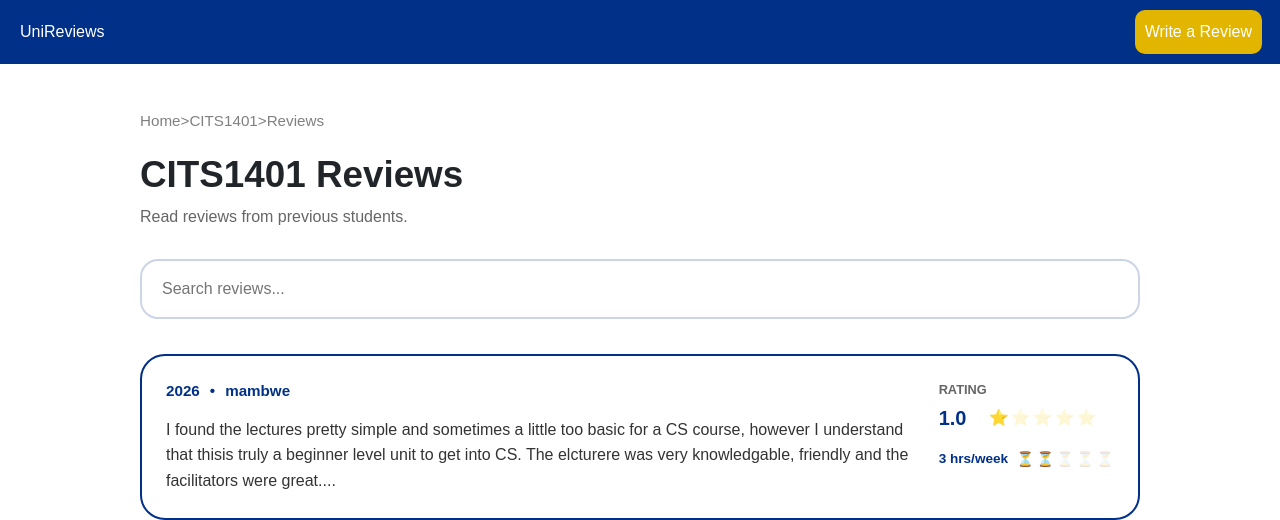
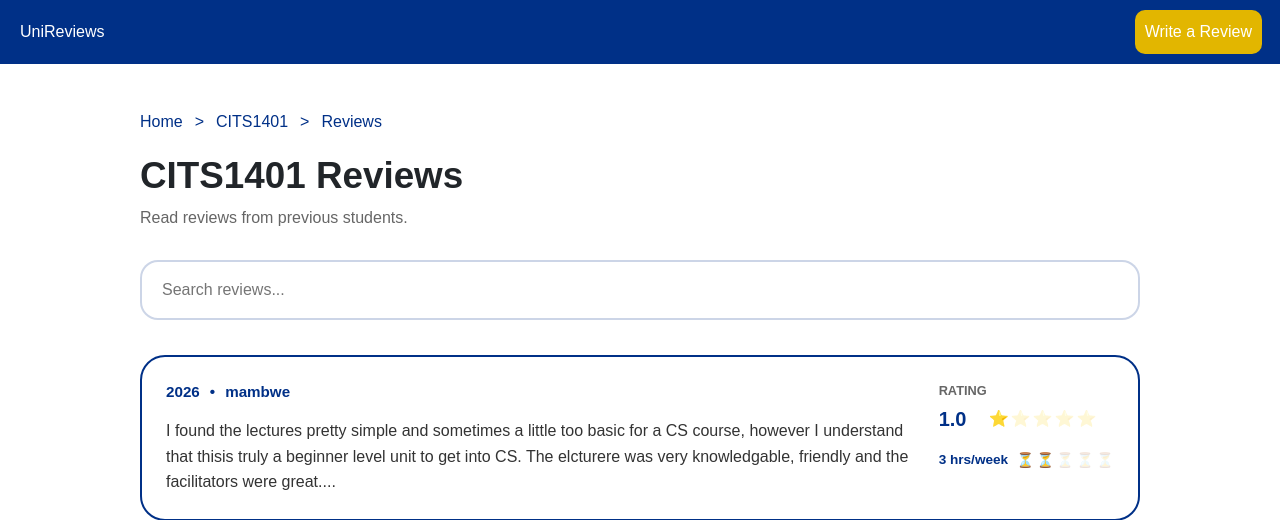
Before and after one commit to KGLapuz/AgileWebDevCits3403, a Flask app: page /CITS1401/reviews in a window 1280 px wide. Shown: the top 520 px of the page. Run offline with Flask 3, Linux system fonts and the light colour scheme; some libraries are stand-ins or nearby versions.

Commit message:
CSS edits - Breadcrumb colour change

```diff
--- a/app/static/css/content_list.css
+++ b/app/static/css/content_list.css
@@ -20,12 +20,13 @@ body {
 
 .breadcrumb {
     margin-bottom: 20px;
-    font-size: 0.95rem;
-    color: grey;
+    font-size: 1rem;
+    color: rgb(0, 48, 135);
+    gap: 12px;
 }
 
 .breadcrumb a {
-    color: grey;
+    color: rgb(0, 48, 135);
     text-decoration: none;
     font-weight: 500;
 }
--- a/app/static/css/create_discussion.css
+++ b/app/static/css/create_discussion.css
@@ -10,7 +10,7 @@ body {
 /* Breadcrumb links */
 .breadcrumb-item a {
     text-decoration: none;
-    color: grey;
+    color: rgb(0, 48, 135);
 }
 
 /* Card matches site-wide style */
--- a/app/static/css/discussion_thread_styles.css
+++ b/app/static/css/discussion_thread_styles.css
@@ -24,7 +24,7 @@ body {
 .breadcrumb a,
 .breadcrumb p {
     text-decoration: none;
-    color: grey;
+    color: rgb(0, 48, 135);
 }
 
 .breadcrumb a:hover {
```
